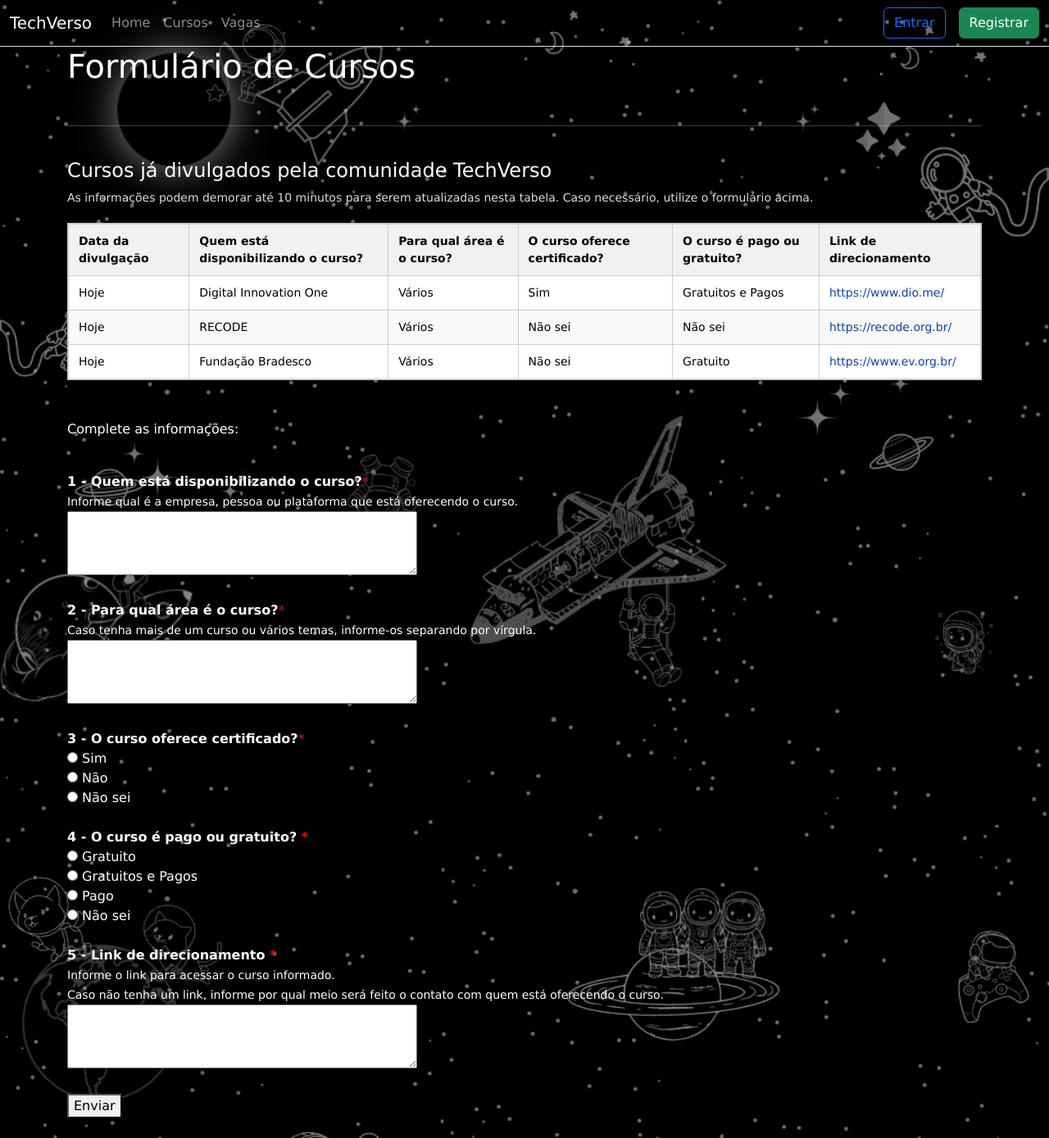
After one commit to techversobr/TechVerso-PI-2, a Django app: page /formularios/form_cursos/ in a window 1280 px wide. The commit adds this page. Shown: the whole page at 82% size. Run offline with Django 5.2, Linux system fonts and the light colour scheme.

Commit message:
Formulários dos Cursos
Desenvolvimento dos Formulários

```diff
--- /dev/null
+++ b/accounts/templates/formularios/form_cursos.html
@@ -0,0 +1,123 @@
+{% extends 'base.html' %}
+
+{% block title %} Formulário Cursos {% endblock %}
+
+{% block content %}
+
+<!doctype html>
+<html>
+
+    <head>
+        <meta charset="utf-8">
+        <meta name="viewport" content="width=device-width, initial-scale=1, shrink-to-fit=no">
+
+        <!-- CSS -->
+        {% load static %}
+        <link rel="stylesheet" href="{% static 'css/style.css' %}">
+
+        <title>Cadastro</title>
+    </head>
+
+    <body>
+
+        <div>
+            <h1 id="titulo">Formulário de Cursos </h1>
+            <br>
+        </div>
+
+        <!-- Formulário -->
+        <form>
+            <hr>
+<h2 class="tabela-titulo">Cursos já divulgados pela comunidade TechVerso</h2>
+<p class="tabela-subtitulo">As informações podem demorar até 10 minutos para serem atualizadas nesta tabela. Caso necessário, utilize o formulário acima.</p>
+
+<div class="tabela-wrapper">
+    <table class="tabela-cursos">
+        <thead>
+            <tr>
+                <th>Data da divulgação</th>
+                <th>Quem está disponibilizando o curso?</th>
+                <th>Para qual área é o curso?</th>
+                <th>O curso oferece certificado?</th>
+                <th>O curso é pago ou gratuito?</th>
+                <th>Link de direcionamento</th>
+            </tr>
+        </thead>
+        <tbody>
+            <tr>
+                <td>Hoje</td>
+                <td>Digital Innovation One</td>
+                <td>Vários</td>
+                <td>Sim</td>
+                <td>Gratuitos e Pagos</td>
+                <td><a href="https://www.dio.me/" target="_blank">https://www.dio.me/</a></td>
+            </tr>
+            <tr>
+                <td>Hoje</td>
+                <td>RECODE</td>
+                <td>Vários</td>
+                <td>Não sei</td>
+                <td>Não sei</td>
+                <td><a href="https://recode.org.br/" target="_blank">https://recode.org.br/</a></td>
+            </tr>
+            <tr>
+                <td>Hoje</td>
+                <td>Fundação Bradesco</td>
+                <td>Vários</td>
+                <td>Não sei</td>
+                <td>Gratuito</td>
+                <td><a href="https://www.ev.org.br/" target="_blank">https://www.ev.org.br/</a></td>
+            </tr>
+        </tbody>
+    </table>
+</div>
+            <br><br><p id="subtitulo">Complete as informações:</p><br>
+            <!-- Pergunta 1 -->
+            <label for="ofertante"><strong>1 - Quem está disponibilizando o curso?</strong></label><span style="color:red">*</span></strong></label><br>
+            <small>Informe qual é a empresa, pessoa ou plataforma que está oferecendo o curso.</small><br>
+            <textarea id="ofertante" name="ofertante" rows="3" cols="50" required></textarea><br><br>
+
+            <!-- Pergunta 2 -->
+            <label for="area"><strong>2 - Para qual área é o curso?</strong></label><span style="color:red">*</span></strong></label><br>
+            <small>Caso tenha mais de um curso ou vários temas, informe-os separando por vírgula.</small><br>
+            <textarea id="area" name="area" rows="3" cols="50" required></textarea><br><br>
+
+            <!-- Pergunta 3 -->
+            <label><strong>3 - O curso oferece certificado?</strong></label><span style="color:red">*</span></strong></label><br>
+            <input type="radio" name="certificado" value="Sim" id="cert-sim" required>
+            <label for="cert-sim">Sim</label><br>
+
+            <input type="radio" name="certificado" value="Não" id="cert-nao">
+            <label for="cert-nao">Não</label><br>
+
+            <input type="radio" name="certificado" value="Não sei" id="cert-nd">
+            <label for="cert-nd">Não sei</label><br><br>
+
+            <!-- Pergunta 4 -->
+            <label><strong>4 - O curso é pago ou gratuito? <span style="color:red">*</span></strong></label><br>
+            <input type="radio" name="tipo" value="Gratuito" id="tipo-gratuito" required>
+            <label for="tipo-gratuito">Gratuito</label><br>
+
+            <input type="radio" name="tipo" value="Gratuitos e Pagos" id="tipo-misto">
+            <label for="tipo-misto">Gratuitos e Pagos</label><br>
+
+            <input type="radio" name="tipo" value="Pago" id="tipo-pago">
+            <label for="tipo-pago">Pago</label><br>
+
+            <input type="radio" name="tipo" value="Não sei" id="tipo-nao-sei">
+            <label for="tipo-nao-sei">Não sei</label><br><br>
+
+            <!-- Pergunta 5 -->
+            <label for="link"><strong>5 - Link de direcionamento <span style="color:red">*</span></strong></label><br>
+            <small>Informe o link para acessar o curso informado.
+            <br>Caso não tenha um link, informe por qual meio será feito o contato com quem está oferecendo o curso.</small><br>
+            <textarea id="link" name="link" rows="3" cols="50" required></textarea><br><br>
+
+            <!-- Botão -->
+            <button type="submit">Enviar</button><br><br>
+        </form>
+    </div>
+</body>
+</html>
+
+{% endblock %}
--- a/accounts/urls.py
+++ b/accounts/urls.py
@@ -2,5 +2,6 @@ from django.urls import path
 from accounts import views
 
 urlpatterns = [
-    path('', views.register, name='register'),
+    path('register/', views.register, name='register'),
+    path('formularios/form_cursos/', views.form_cursos, name='form_cursos'),
 ]
--- a/accounts/views.py
+++ b/accounts/views.py
@@ -19,3 +19,6 @@ def register(request):
                 print('invalid registration details')
 
         return render(request, "registration/register.html",{"form": form})
+
+def form_cursos(request):
+    return render(request, 'formularios/form_cursos.html')
--- a/base/static/css/style.css
+++ b/base/static/css/style.css
@@ -16,3 +16,73 @@ body {
     color: white !important;
 }
 */
+.tabela-wrapper {
+    overflow-x: auto;
+    margin-top: 20px;
+}
+
+.tabela-titulo {
+    font-size: 24px;
+    margin-top: 40px;
+    color: white;
+}
+
+.tabela-subtitulo {
+    font-size: 14px;
+    color: #ddd;
+    margin-bottom: 15px;
+}
+
+.tabela-cursos {
+    width: 100%;
+    border-collapse: collapse;
+    font-size: 14px;
+    background-color: #fff;
+    color: #000;
+    text-align: left;
+    box-shadow: 0 2px 8px rgba(0, 0, 0, 0.2);
+}
+
+.tabela-cursos th,
+.tabela-cursos td {
+    border: 1px solid #ccc;
+    padding: 10px 12px;
+}
+
+.tabela-cursos thead th {
+    background-color: #f1f1f1;
+    font-weight: bold;
+}
+
+.tabela-cursos tbody tr:nth-child(even) {
+    background-color: #f9f9f9;
+}
+
+.tabela-cursos a {
+    color: #0645ad;
+    text-decoration: none;
+}
+
+.tabela-cursos a:hover {
+    text-decoration: underline;
+}
+
+/*Recurso para rolagem na tabela de ofertas de cursos*/
+
+   .tabela-wrapper {
+    max-height: 400px;
+    overflow-y: auto;
+    border: 1px solid #ccc;
+}
+
+.tabela-cursos {
+    width: 100%;
+    border-collapse: collapse;
+}
+
+.tabela-cursos thead th {
+    position: sticky;
+    top: 0;
+    background-color: #f1f1f1;
+    z-index: 1;
+}
--- a/techverso/settings.py
+++ b/techverso/settings.py
@@ -85,7 +85,7 @@ DATABASES = {
         'ENGINE': 'django.db.backends.mysql',
         'NAME': 'techverso',
         'USER': 'root',
-        'PASSWORD': '1003',
+        'PASSWORD': '549vbYu21M0*',
         'HOST': 'localhost',
         'PORT': 3306,
     }
--- a/techverso/urls.py
+++ b/techverso/urls.py
@@ -9,6 +9,7 @@ urlpatterns = [
     path('admin/', admin.site.urls),
     path("accounts/", include("django.contrib.auth.urls")),
     path('register/', include('accounts.urls')),
+    path('', include('accounts.urls')),
     path('', include('autenticacao.urls')),
 ]
 
```
